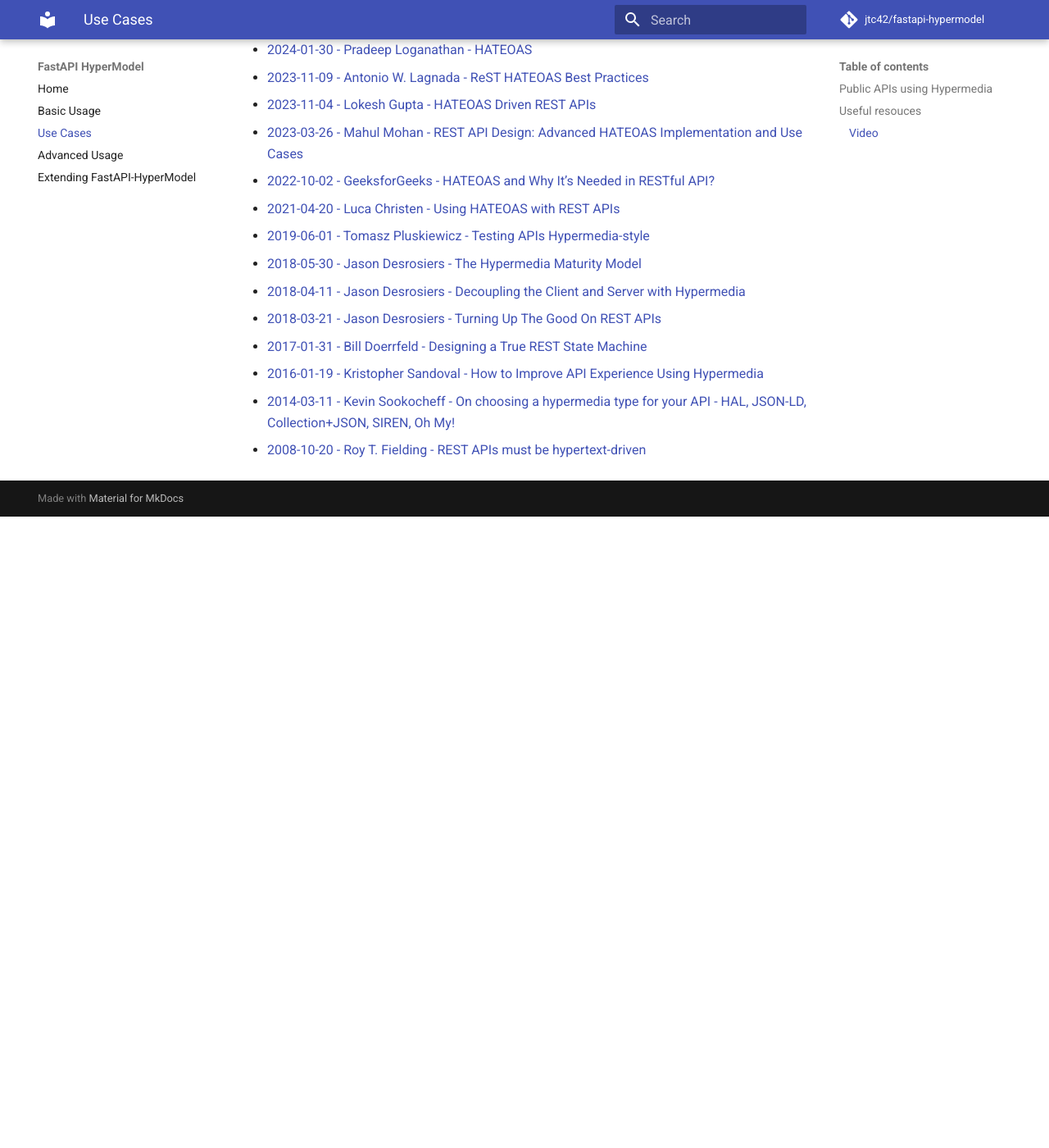
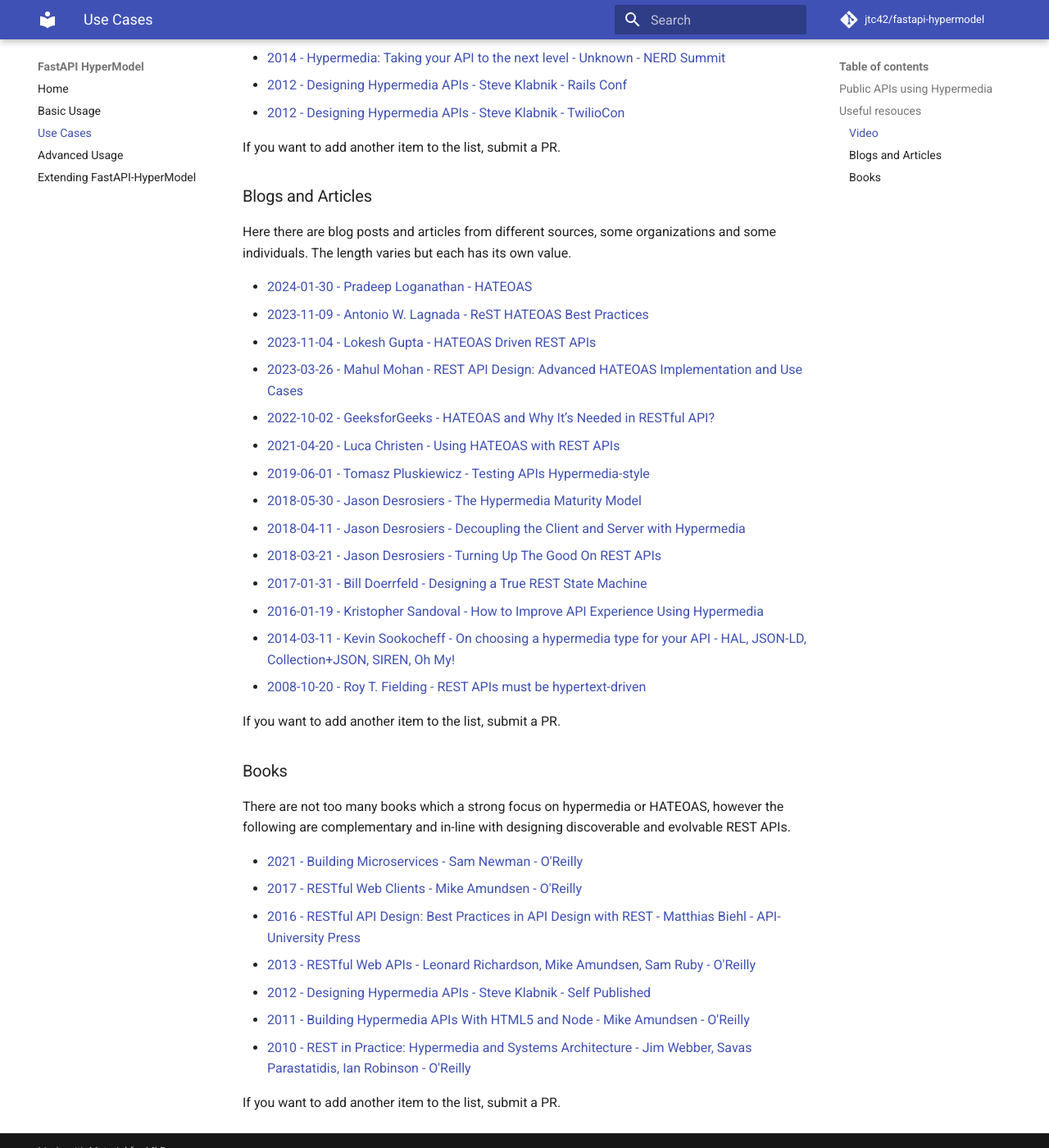
Before and after one commit to jtc42/fastapi-hypermodel, an MkDocs documentation site: the page built from docs/use_cases.md, in a window 1280 px wide and 1400 px high, scrolled down 2994 px. Shown: the whole window at 82% size. Built offline with MkDocs 1.6.1 and Material for MkDocs 9.7.7, drawn with Linux system fonts in a browser that asks for light colours; comment, search, counter and statistics services are not loaded; before the commit the page ends 3624 px from its top, so only the background shows below that; some of the changed text lies outside the part shown.

Commit message:
Add books

```diff
--- a/docs/use_cases.md
+++ b/docs/use_cases.md
@@ -1,10 +1,15 @@
-# Use Cases
+# Resources
 
-To demonstrate the value of Hypermedia, this page collects uses among the
-industry.
+This page summarizes different resources around Hypermedia and some of its
+formats. The sections are public APIs currently using Hypermedia and text and
+video material about the topic for those interested.
 
 
 ## Public APIs using Hypermedia
+
+The following services use Hypermedia for the public APIs. On top of these,
+there may be many more using it internal or for private (or paid) APIs which are
+not publicly documented.
 
 - [Github](https://docs.github.com/en/rest/meta/meta?apiVersion=2022-11-28#:~:text=hypermedia) - It uses basic level 0 hyperlinks.
 - [Amazon API Gateway](https://docs.aws.amazon.com/apigateway/latest/api/API_CreateApiKey.html#:~:text=_links) - It uses HAL.
@@ -15,6 +20,8 @@
 - [Platform of Trust](https://design.oftrust.net/general-guidelines/use-hateoas) - It does not specify any concrete format.
 - [Elastic Path](https://elasticpath.dev/docs) - It uses custom Level 1 format.
 - [Family Search](https://www.familysearch.org/developers/docs/api/resources) - It uses its own format [GEDCOM X](http://gedcomx.org/).
+
+If you want to add another item to the list, submit a PR.
 
 
 ## Useful resouces
@@ -84,6 +91,12 @@
 
 If you want to add another item to the list, submit a PR.
 
+### Blogs and Articles
+
+Here there are blog posts and articles from different sources, some
+organizations and some individuals. The length varies but each has its own
+value.
+
 - [2024-01-30 - Pradeep Loganathan - HATEOAS](https://pradeepl.com/blog/rest/hateoas/)
 - [2023-11-09 - Antonio W. Lagnada - ReST HATEOAS Best Practices](https://www.kapresoft.com/software/2023/11/09/rest-hateoas-best-practices.html)
 - [2023-11-04 - Lokesh Gupta - HATEOAS Driven REST APIs](https://restfulapi.net/hateoas/)
@@ -98,3 +111,21 @@
 - [2016-01-19 - Kristopher Sandoval - How to Improve API Experience Using Hypermedia](https://nordicapis.com/improve-api-experience-using-hypermedia/)
 - [2014-03-11 - Kevin Sookocheff - On choosing a hypermedia type for your API - HAL, JSON-LD, Collection+JSON, SIREN, Oh My!](https://sookocheff.com/post/api/on-choosing-a-hypermedia-format/)
 - [2008-10-20 - Roy T. Fielding - REST APIs must be hypertext-driven](https://roy.gbiv.com/untangled/2008/rest-apis-must-be-hypertext-driven)
+
+If you want to add another item to the list, submit a PR.
+
+### Books
+
+There are not too many books which a strong focus on hypermedia or HATEOAS,
+however the following are complementary and in-line with designing discoverable
+and evolvable REST APIs.
+
+- [2021 - Building Microservices - Sam Newman - O'Reilly](https://www.oreilly.com/library/view/building-microservices-2nd/9781492034018/)
+- [2017 - RESTful Web Clients - Mike Amundsen - O'Reilly](https://www.oreilly.com/library/view/restful-web-clients/9781491921890/)
+- [2016 - RESTful API Design: Best Practices in API Design with REST - Matthias Biehl - API-University Press](https://www.amazon.com/RESTful-API-Design-Practices-API-University-ebook/dp/B01L6STMVW)
+- [2013 - RESTful Web APIs - Leonard Richardson, Mike Amundsen, Sam Ruby - O'Reilly](https://www.oreilly.com/library/view/restful-web-apis/9781449359713/)
+- [2012 - Designing Hypermedia APIs - Steve Klabnik - Self Published](http://www.designinghypermediaapis.com/index.html)
+- [2011 - Building Hypermedia APIs With HTML5 and Node - Mike Amundsen - O'Reilly](https://www.oreilly.com/library/view/building-hypermedia-apis/9781449309497/)
+- [2010 - REST in Practice: Hypermedia and Systems Architecture - Jim Webber, Savas Parastatidis, Ian Robinson - O'Reilly](https://www.oreilly.com/library/view/rest-in-practice/9781449383312/)
+
+If you want to add another item to the list, submit a PR.
```
